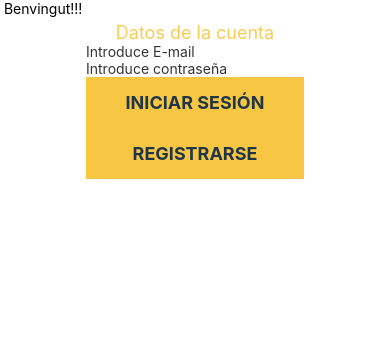
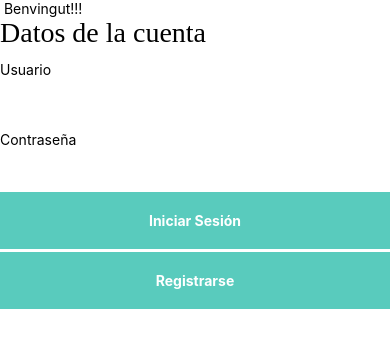
Before and after one commit to jose5598vlc/trabajoManel, a React Native app in the folder Proyecto/: screen / in a window 390 px wide. Shown: the top 348 px of the page. Built offline with nearby package versions, Linux system fonts and the light colour scheme.

Commit message:
Modificar interfaz Login

```diff
--- a/Proyecto/components/login.js
+++ b/Proyecto/components/login.js
@@ -1,84 +1,80 @@
-import React, { Component } from 'react';
+import React from 'react';
 import {
-    StyleSheet, Text, View, Image, TouchableWithoutFeedback,
-    TextInput, SafeAreaView, Keyboard, TouchableOpacity, KeyboardAvoidingView
+    StyleSheet,
+    Text,
+    View,
+    TextInput,
+    TouchableOpacity,
+    Alert
 } from 'react-native';
 
-export default class login extends Component {
+
+export default class Register extends React.Component {
+
+
     render() {
         return (
-            <View style={{ alignItems: 'center' }}>
-                <Text style={styles.title}>Datos de la cuenta</Text>
+            <View style={styles.register}>
 
-                <View style={{}}>
 
-                    <TextInput style={{}}
-                        placeholder="Introduce E-mail"
-                        placeholderTextColor='rgba(0,0,0,0.8)'
-                        keyboardType='email-address'
-                        autoCorrect={false}>
-                    </TextInput>
+             <Text style={styles.title}>Datos de la cuenta</Text>
 
-                    <TextInput style={{}}
-                        placeholder="Introduce contraseña"
-                        placeholderTextColor='rgba(0,0,0,0.8)'
-                        returnKeyType='go'
-                        secureTextEntry
-                        autoCorrect={false}>
-                    </TextInput>
+            <TextInput style={styles.textInput} placeholder="Usuario"
+            underlineColorAndroid={'transparent'} onChangeText={(text) => this.setState({userName: text})}>
+            </TextInput>
 
-                    <TouchableOpacity style={styles.buttonContainer}>
-                        <Text style={styles.buttonText}>INICIAR SESIÓN</Text>
-                    </TouchableOpacity>
 
-                    <TouchableOpacity style={styles.buttonContainer}>
-                        <Text style={styles.buttonText}>REGISTRARSE</Text>
-                    </TouchableOpacity>
+            <TextInput style={styles.textInput} placeholder="Contraseña"
+           secureTextEntry={true} underlineColorAndroid={'transparent'} onChangeText={(text) => this.setState({contrasenya: text})}>
+            </TextInput>
 
-                </View>
+            <TouchableOpacity style={styles.button} onPress={this.registraUsuario}>
+                <Text style={styles.buttontext}>Iniciar Sesión</Text>
+            </TouchableOpacity>
+
+            <TouchableOpacity style={styles.button} onPress={this.registraUsuario}>
+                <Text style={styles.buttontext}>Registrarse</Text>
+            </TouchableOpacity>
             </View>
-
         )
     }
 }
 
 const styles = StyleSheet.create({
+    register: {
+        alignSelf: 'stretch',
+
+    },
 
     title: {
-        color: '#f7c744',
-        fontSize: 18,
-        textAlign: 'center',
-        marginTop: 5,
-        opacity: 0.9
+      fontSize: 28,
+      fontFamily: 'bold'
+    },
+    header: {
+        fontSize: 24,
+        color: '#fff',
+        paddingBottom: 10,
+        marginBottom: 40,
+        borderBottomColor: '#199187',
     },
 
-    infoContainer: {
-        position: 'absolute',
-        left: 0,
-        right: 0,
-        bottom: 0,
-        height: 200,
+    textInput: {
+        alignSelf: 'stretch',
+        height: 40,
+        marginBottom: 30,
+        color: 'black',
+        borderBottomColor: '#f8f8f8',
+    },
+    button: {
+        alignSelf: 'stretch',
+        alignItems: 'center',
         padding: 20,
-        /*
-        backgroundColor: 'red'
-        */
+        backgroundColor: '#59cbbd',
+        marginTop: 3,
     },
-    input: {
-        height: 40,
-        backgroundColor: 'rgba(255,255,255,0.2)',
-        color: '#FFF',
-        paddingHorizontal: 10,
-        marginBottom: 20
-    },
-    buttonContainer: {
-        backgroundColor: '#f7c744',
-        paddingVertical: 15
-    },
-    buttonText: {
-        textAlign: 'center',
-        color: 'rgb(32,53,70)',
+    buttontext: {
+        color: '#fff',
         fontWeight: 'bold',
-        fontSize: 18
+
     }
-
 })
```
